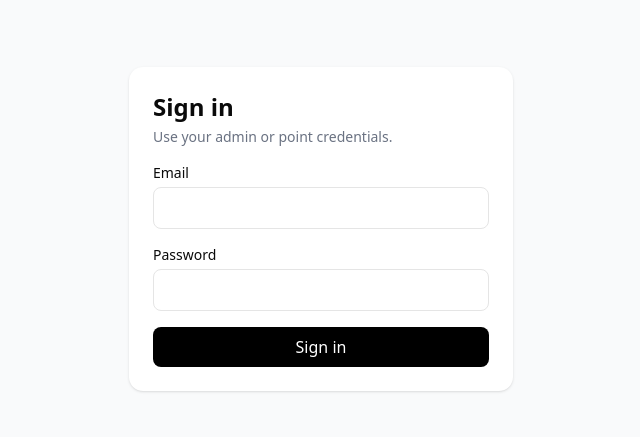
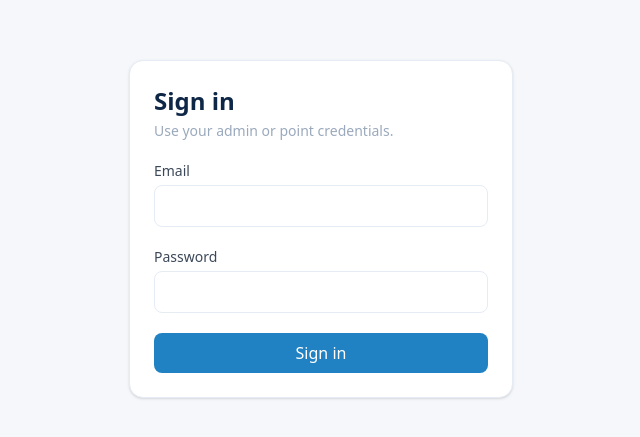
Before and after one commit to enayetsyl/gtc-deploy, a Next.js app in the folder apps/web/: page /login in a window 1280 px wide. Shown: the part 171-608 px from the top of the page, without its empty margins (319-959 px from the left). Built offline with nearby package versions, Linux system fonts and the light colour scheme; no server answers.

Commit message:
Feat (Login): Login Page Design done

```diff
--- a/apps/web/src/app/(auth)/login/page.tsx
+++ b/apps/web/src/app/(auth)/login/page.tsx
@@ -79,35 +79,43 @@ export default function LoginPage() {
   };
 
   return (
-    <main className="min-h-screen flex items-center justify-center bg-gray-50 p-4">
+    <main className="min-h-screen flex items-center justify-center bg-page-bg p-4">
       <form
         onSubmit={onSubmit}
-        className="w-full max-w-sm bg-white rounded-xl shadow p-6 space-y-4"
+        className="w-full max-w-sm bg-card-bg border border-card-border rounded-xl shadow p-6 space-y-5"
       >
         <div className="space-y-1">
-          <h1 className="text-2xl font-semibold">{t("auth.login.title")}</h1>
-          <p className="text-sm text-gray-500">{t("auth.login.subtitle")}</p>
+          <h1 className="text-2xl font-semibold text-heading">
+            {t("auth.login.title")}
+          </h1>
+          <p className="text-sm text-muted-text">{t("auth.login.subtitle")}</p>
         </div>
 
         <div>
-          <label className="block text-sm mb-1">{t("form.email")}</label>
+          <label htmlFor="email" className="block text-sm mb-1 text-body">
+            {t("form.email")}
+          </label>
           <input
             type="email"
-            className="w-full rounded-md border px-3 py-2"
+            id="email"
+            className="w-full rounded-md border border-divider bg-card-bg text-body placeholder:text-muted-text px-3 py-2 focus-visible:ring-2 ring-focus outline-none"
             value={form.email}
             onChange={(e) => setForm((s) => ({ ...s, email: e.target.value }))}
             autoComplete="email"
           />
           {errors.email && (
-            <p className="text-xs text-red-600 mt-1">{errors.email}</p>
+            <p className="text-xs text-alert-error mt-1">{errors.email}</p>
           )}
         </div>
 
         <div>
-          <label className="block text-sm mb-1">{t("form.password")}</label>
+          <label htmlFor="password" className="block text-sm mb-1 text-body">
+            {t("form.password")}
+          </label>
           <input
             type="password"
-            className="w-full rounded-md border px-3 py-2"
+            id="password"
+            className="w-full rounded-md border border-divider bg-card-bg text-body placeholder:text-muted-text px-3 py-2 focus-visible:ring-2 ring-focus outline-none"
             value={form.password}
             onChange={(e) =>
               setForm((s) => ({ ...s, password: e.target.value }))
@@ -115,17 +123,19 @@ export default function LoginPage() {
             autoComplete="current-password"
           />
           {errors.password && (
-            <p className="text-xs text-red-600 mt-1">{errors.password}</p>
+            <p className="text-xs text-alert-error mt-1">{errors.password}</p>
           )}
         </div>
 
         {errors.root && (
-          <div className="text-sm text-red-600">{errors.root}</div>
+          <div className="text-sm text-alert-error bg-alert-error/10 border border-alert-error/20 rounded-md px-3 py-2">
+            {errors.root}
+          </div>
         )}
 
         <button
           type="submit"
-          className="w-full rounded-md bg-black text-white py-2 font-medium disabled:opacity-60"
+          className="cursor-pointer w-full rounded-md bg-button-primary hover:bg-button-primary-hover text-white py-2 font-medium focus-visible:ring-2 ring-focus outline-none disabled:opacity-60"
           disabled={mutate.isPending}
         >
           {mutate.isPending
```
Also changed, not shown: apps/web/src/app/(protected)/owner/leads/page.tsx (+35 -9 lines).
